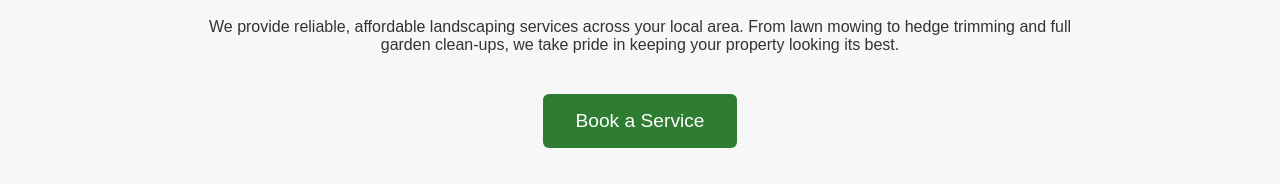
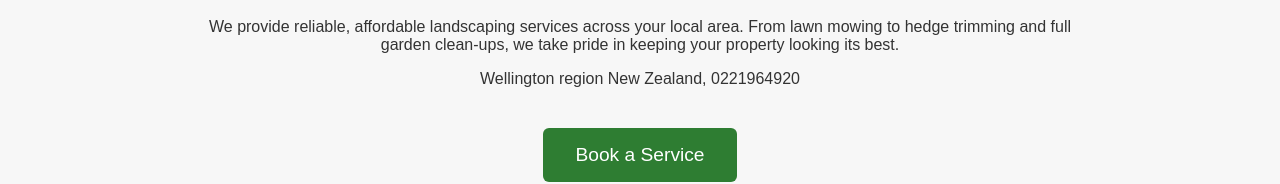
Before and after one commit to joshhazelhurst123/Landscaping10139, a React (Create React App) app: page / in a window 1280 px wide. Shown: the part 457-641 px from the top of the page. Built offline with nearby package versions, Linux system fonts and the light colour scheme.

Commit message:
Update Homepage.js

```diff
--- a/src/Homepage.js
+++ b/src/Homepage.js
@@ -22,6 +22,9 @@ export default function Homepage() {
           From lawn mowing to hedge trimming and full garden clean‑ups, we take pride
           in keeping your property looking its best.
         </p>
+    <p>
+    Wellington region New Zealand, 0221964920
+    </p>
 
         <a className="cta" href="/bookings">Book a Service</a>
       </div>
```
